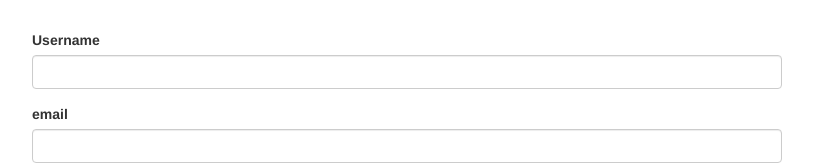
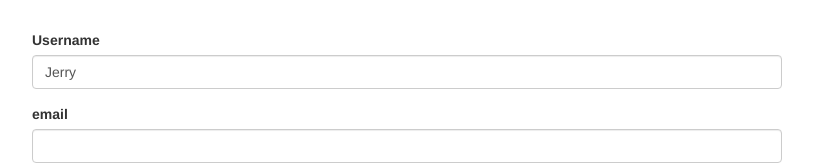
Before and after one commit to self-learning-organization/ng-forms-reactive, an Angular app: page / in a window 1280 px wide. Shown: the top 165 px of the page, without its empty margins (233-1046 px from the left). Built offline with nearby package versions, Linux system fonts and the light colour scheme.

Commit message:
Reactive: Setting and Patching Values

```diff
--- a/src/app/app.component.ts
+++ b/src/app/app.component.ts
@@ -27,10 +27,24 @@ export class AppComponent implements OnInit {
     this.signupForm.statusChanges.subscribe(
       (status) => console.log(status)
     );
+    // this.signupForm.setValue({
+    //   'userData': {
+    //     'username': 'Chantal',
+    //     'email': 'Chantal@hotmail.sg'
+    //   },
+    //   'gender': 'female',
+    //   'hobbies': []
+    // });
+    this.signupForm.patchValue({
+      'userData': {
+        'username': 'Jerry'
+      },
+    });
   }
 
   onSubmit() {
-    console.log(this.signupForm)
+    console.log(this.signupForm);
+    this.signupForm.reset({'gender': 'male'});
   }
 
   onAddHobby() {
```
